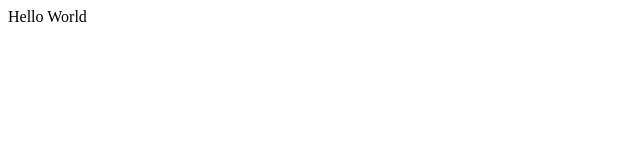
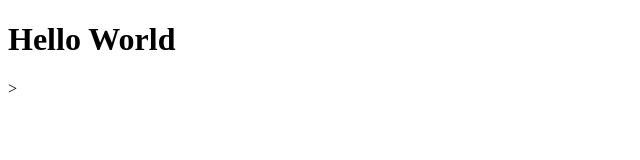
Before and after one commit to Stiv3nn/htmlcss-hello, a plain HTML site: page index.html in a window 1280 px wide. Shown: the whole page, without its empty margins (0-640 px from the left). Drawn offline with Linux system fonts and the light colour scheme.

Commit message:
created hello world

```diff
--- a/index.html
+++ b/index.html
@@ -6,6 +6,6 @@
     <title>Document</title>
 </head>
 <body>
-    Hello World
+    <h1>Hello World</h1>>
 </body>
 </html>
```
